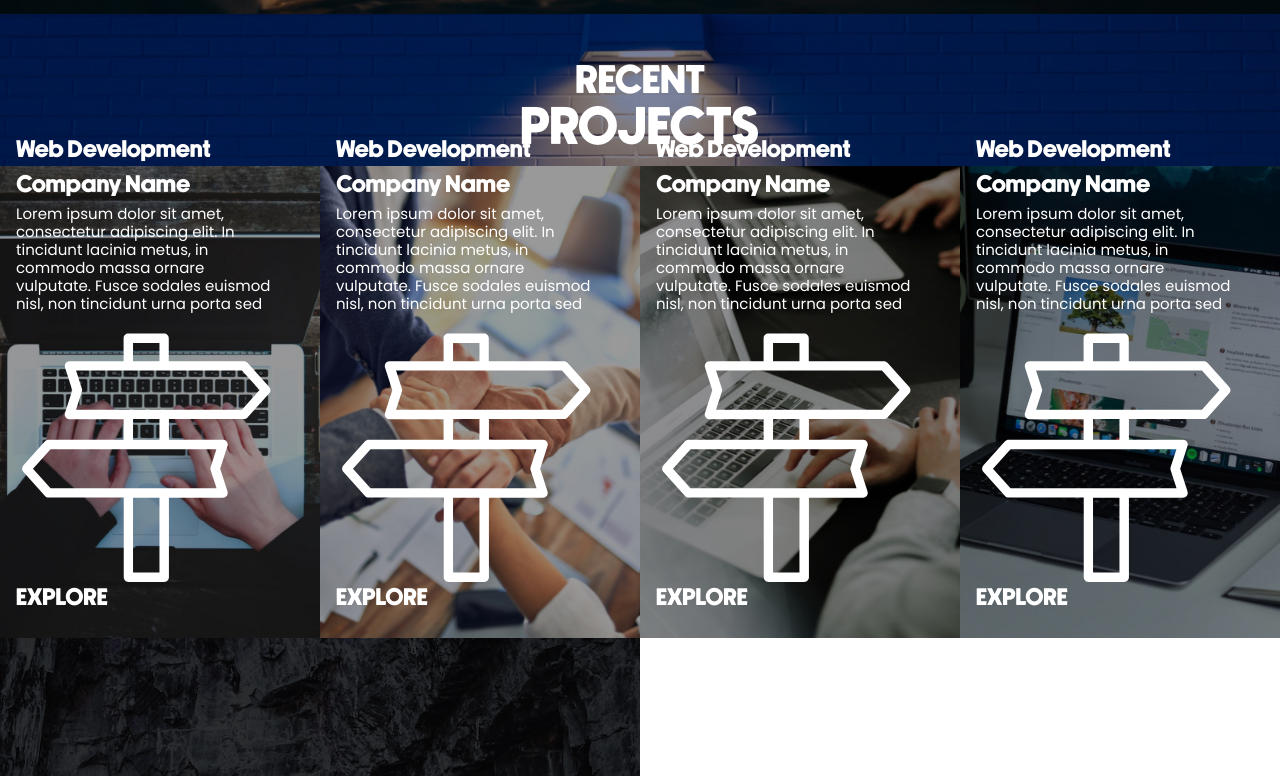
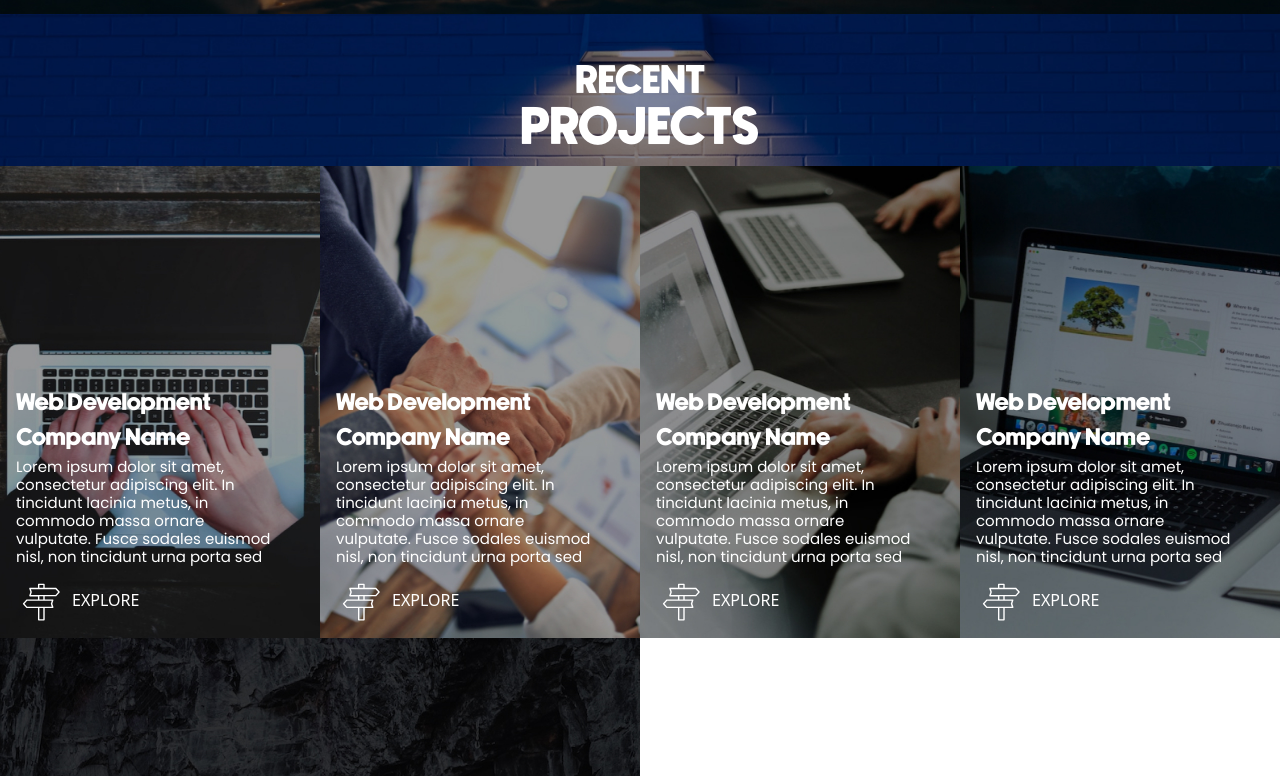
Before and after one commit to therealmensumit/authentic-cave, a plain HTML site: page index.html in a window 1280 px wide. Shown: the part 1264-2040 px from the top of the page. Drawn offline with nearby package versions, Linux system fonts and the light colour scheme.

Commit message:
recent-project-section-updated

```diff
--- a/index.html
+++ b/index.html
@@ -81,34 +81,34 @@
                         <h4>Web Development</h4>
                         <h3>Company Name</h3>
                         <p>Lorem ipsum dolor sit amet, consectetur adipiscing elit. In tincidunt lacinia metus, in commodo massa ornare vulputate. Fusce sodales euismod nisl, non tincidunt urna porta sed</p>
-                        <h4><img src="images/arrow-path-white.svg" alt="" /><span>EXPLORE</span></h4>
+                        <button><img src="images/arrow-path-white.svg" alt="" /><span>EXPLORE</span></button>
                     </div>
                 </div>
                 <div class="col-md-6 col-xl-3 project-list">
                     <img src="images/project-2.jpg" alt="Project 1" />
+                    <div class="project-list-content wow fadeInUp" data-wow-delay="300ms">
+                        <h4>Web Development</h4>
+                        <h3>Company Name</h3>
+                        <p>Lorem ipsum dolor sit amet, consectetur adipiscing elit. In tincidunt lacinia metus, in commodo massa ornare vulputate. Fusce sodales euismod nisl, non tincidunt urna porta sed</p>
+                        <button><img src="images/arrow-path-white.svg" alt="" /><span>EXPLORE</span></button>
+                    </div>
+                </div>
+                <div class="col-md-6 col-xl-3 project-list">
+                    <img src="images/project-3.jpg" alt="Project 1" />
                     <div class="project-list-content wow fadeInUp" data-wow-delay="400ms">
                         <h4>Web Development</h4>
                         <h3>Company Name</h3>
                         <p>Lorem ipsum dolor sit amet, consectetur adipiscing elit. In tincidunt lacinia metus, in commodo massa ornare vulputate. Fusce sodales euismod nisl, non tincidunt urna porta sed</p>
-                        <h4><img src="images/arrow-path-white.svg" alt="" /><span>EXPLORE</span></h4>
-                    </div>
-                </div>
-                <div class="col-md-6 col-xl-3 project-list">
-                    <img src="images/project-3.jpg" alt="Project 1" />
-                    <div class="project-list-content wow fadeInUp" data-wow-delay="600ms">
-                        <h4>Web Development</h4>
-                        <h3>Company Name</h3>
-                        <p>Lorem ipsum dolor sit amet, consectetur adipiscing elit. In tincidunt lacinia metus, in commodo massa ornare vulputate. Fusce sodales euismod nisl, non tincidunt urna porta sed</p>
-                        <h4><img src="images/arrow-path-white.svg" alt="" /><span>EXPLORE</span></h4>
+                        <button><img src="images/arrow-path-white.svg" alt="" /><span>EXPLORE</span></button>
                     </div>
                 </div>
                 <div class="col-md-6 col-xl-3 project-list">
                     <img src="images/project-4.jpg" alt="Project 1" />
-                    <div class="project-list-content wow fadeInUp" data-wow-delay="800ms">
+                    <div class="project-list-content wow fadeInUp" data-wow-delay="500ms">
                         <h4>Web Development</h4>
                         <h3>Company Name</h3>
                         <p>Lorem ipsum dolor sit amet, consectetur adipiscing elit. In tincidunt lacinia metus, in commodo massa ornare vulputate. Fusce sodales euismod nisl, non tincidunt urna porta sed</p>
-                        <h4><img src="images/arrow-path-white.svg" alt="" /><span>EXPLORE</span></h4>
+                        <button><img src="images/arrow-path-white.svg" alt="" /><span>EXPLORE</span></button>
                     </div>
                 </div>
             </div>
```
